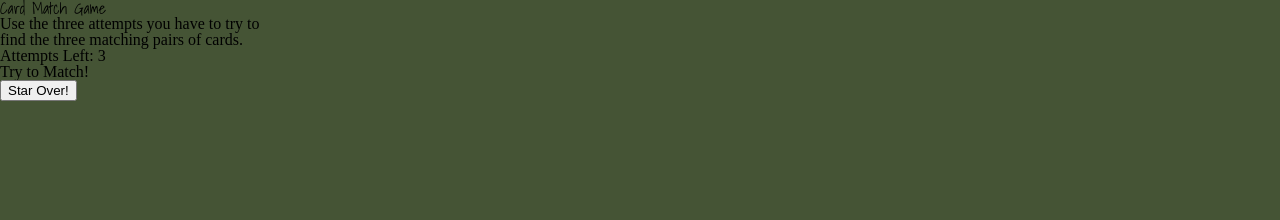
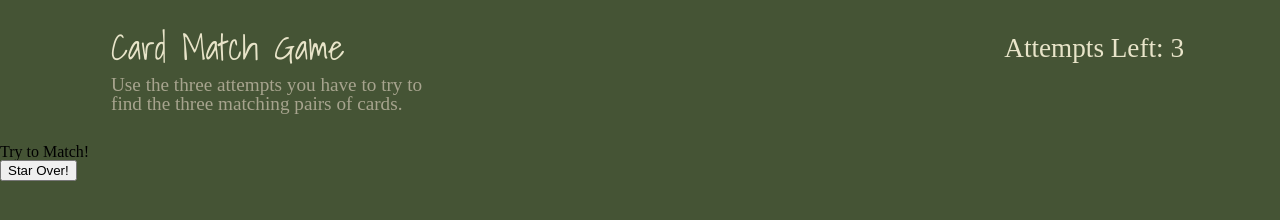
Before and after one commit to Kasador/card-match-game-FSO, a website built with webpack: page src/index.html in a window 1280 px wide. Built offline with nearby package versions, Linux system fonts and the light colour scheme; a web font is replaced by a local one.

Commit message:
frontend >>> update <<< header styled to mockup; w/ personal styles added

```diff
--- a/src/index.html
+++ b/src/index.html
@@ -10,10 +10,12 @@
 <body>
     <header> <!-- header section >>> header text -->
         <section>
-            <h1 class="shadows-into-light-regular">Card Match Game</h1>
-            <p>Use the three attempts you have to try to <br> find the three matching pairs of cards.</p>
+            <section>
+                <h1 class="shadows-into-light-regular">Card Match Game</h1>
+                <p>Use the three attempts you have to try to <br> find the three matching pairs of cards.</p>
+            </section>
+            <h1 id="header-attempts-text">Attempts Left: 3</h1>
         </section>
-        <h1 id="header-attempts-text">Attempts Left: 3</h1>
     </header>
     <main> <!-- main section >>> cards -->
 
--- a/src/index.scss
+++ b/src/index.scss
@@ -1,18 +1,63 @@
 // imports to (main - index.scss) file
 @use './styles/reset'; // using @use instead of @import for modern SCSS use-case
 @use './styles/typography'; // separate for better organization
+// @use 'sass:color'; https://sass-lang.com/documentation/modules/color/ >>> color-min not working
 
-// color scheme >>>
+// color variables >>> the main color scheme
 $color-bg: #455435; // army green, darkish
 $color-body: #E8E4C9; // dirty white
+$greyish-color: color-mix(in hsl, $color-body, grey 70%); // mix deprecated; use "color-mix" instead
 $color-card: #28282B; // dull black
 $color-button-bg: #238AB5; // dark baby blue
+
+// font variables >>>
+$font-size-extra-large: 2.2rem;
+$font-size-large: 1.7rem;
+$font-size-medium: 1.2rem;
+$font-size-small: 0.9rem;
 
 body {
     background-color: $color-bg;
     font-family: Open_Sans-normal;
 }
 
-#header-attempts-text {
-    font-family: Open_Sans-italic;
+header { // header styles
+    display: flex;
+    justify-content: center;
+    color: $color-body;
+
+    section { // header wrapper
+        display: flex;
+        justify-content: center;
+        width: 85%;
+        margin: 15px;
+        align-items: baseline;
+
+        section { // header title section
+            display: flex;
+            flex-direction: column;
+
+            h1 {
+                font-size: $font-size-extra-large;
+                // width: 234px; prevent text-wrap
+                white-space: nowrap; // better solution to prevent text-wrap
+            }
+            p {
+                font-size: $font-size-medium;
+                margin-top: 10px;
+                color: $greyish-color;
+            }
+        }
+
+        h1 { // header attempts text
+            font-size: $font-size-large;
+            // width: 195px; prevent text-wrap
+            white-space: nowrap;
+            font-family: Open_Sans-italic;
+        }
+        #header-attempts-text {
+            position: relative;
+            bottom: 3px;
+        }
+    }
 }
```
Also changed, not shown: 1 other file.
